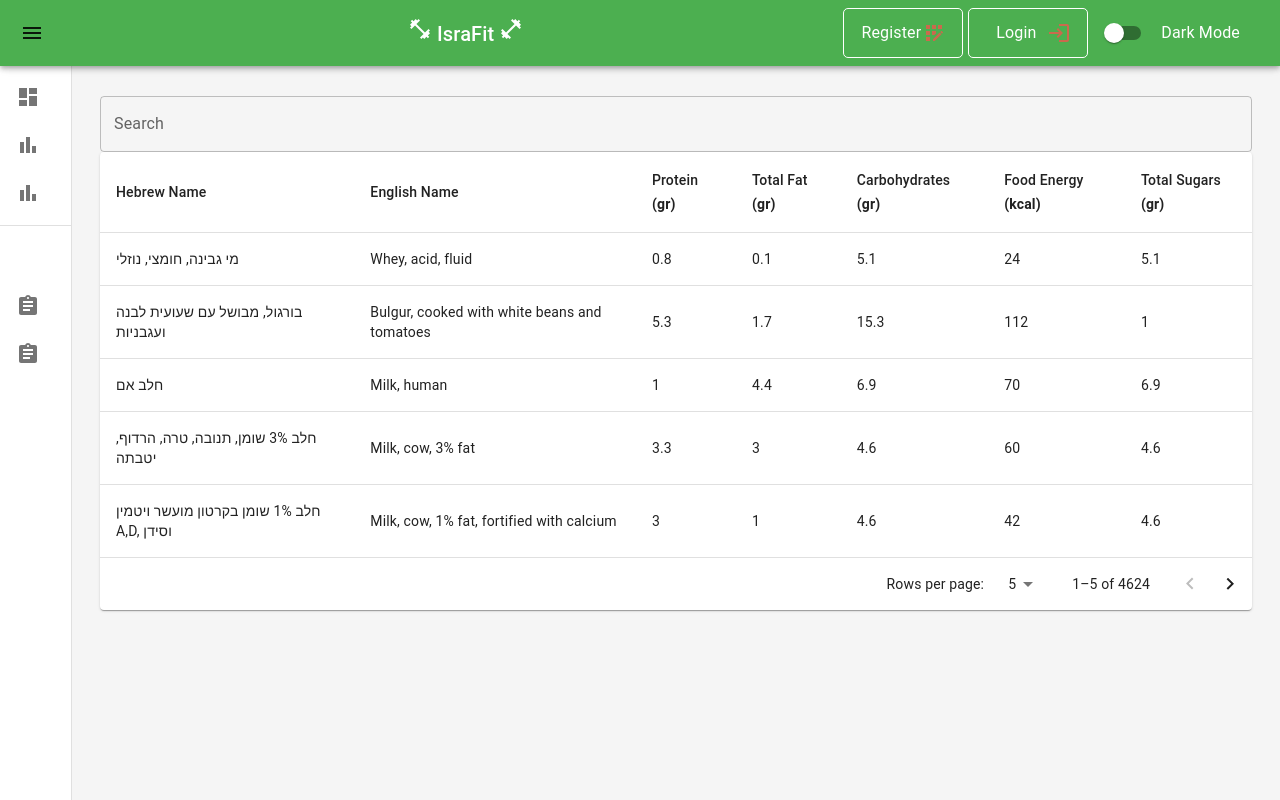
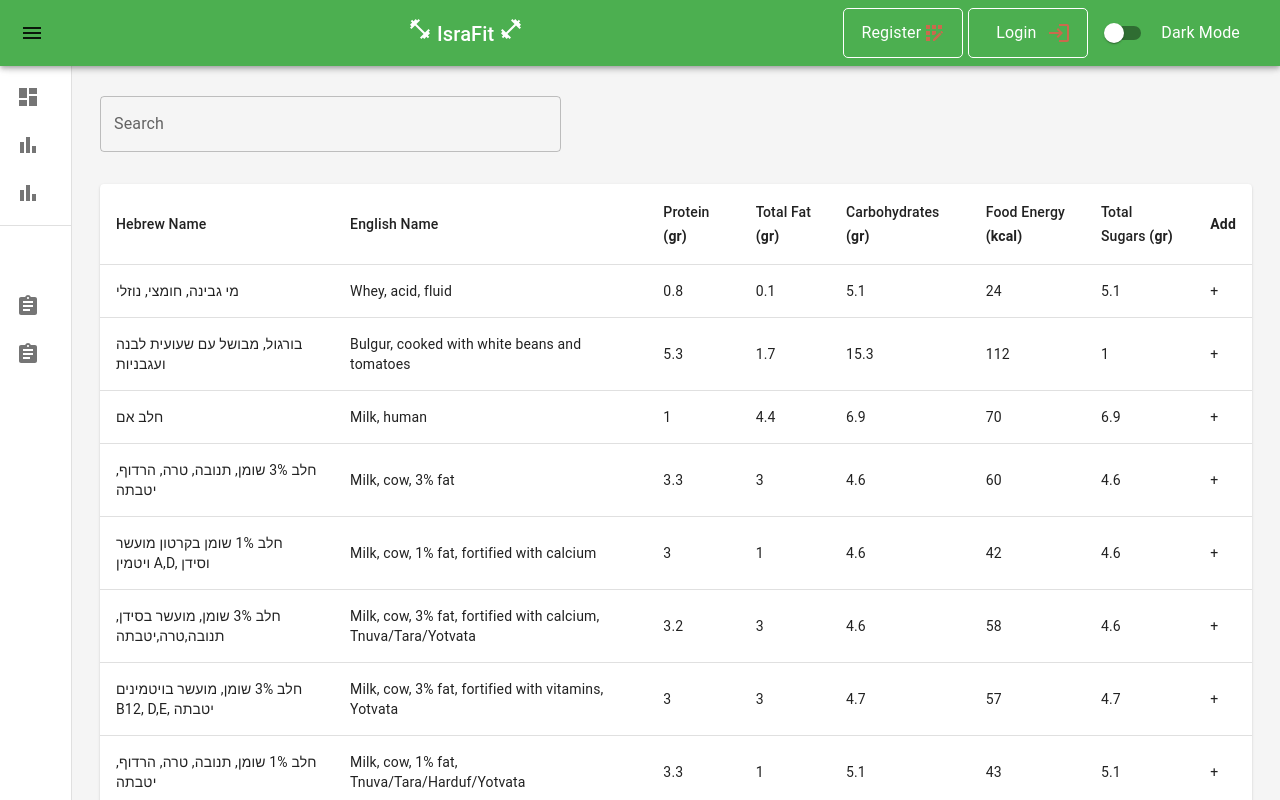
Before and after one commit to eodinzov94/IsraFit, a React (Vite) app in the folder frontend/: page /food-table in a window 1280 px wide. Built offline with nearby package versions, Linux system fonts and the light colour scheme.

Commit message:
Adjusted styles and search function

```diff
--- a/frontend/src/Pages/FoodTablePage.tsx
+++ b/frontend/src/Pages/FoodTablePage.tsx
@@ -1,4 +1,3 @@
-import React, { useState } from "react";
 import {
   Paper,
   Table,
@@ -9,12 +8,14 @@ import {
   TablePagination,
   TableRow,
   TextField,
+  Tooltip
 } from "@mui/material";
+import { useState } from "react";
 import data from "../constants/data.json";
 
 const FoodTablePage: React.FC = () => {
   const [page, setPage] = useState(0);
-  const [rowsPerPage, setRowsPerPage] = useState(5);
+  const [rowsPerPage, setRowsPerPage] = useState(10);
   const [searchTerm, setSearchTerm] = useState("");
   const handleChangePage = (
     _event: React.MouseEvent<HTMLButtonElement> | null,
@@ -36,10 +37,10 @@ const FoodTablePage: React.FC = () => {
   };
 
   const filteredData = data.filter((item) => {
-    const searchTermLower = searchTerm.toLowerCase();
-    return (
-      item.hebrew_name.toLowerCase().includes(searchTermLower) ||
-      item.english_name.toLowerCase().includes(searchTermLower)
+    const searchTerms = searchTerm.toLowerCase().split(' ');
+    return searchTerms.every(term =>
+      item.hebrew_name.toLowerCase().includes(term) ||
+      item.english_name.toLowerCase().includes(term)
     );
   });
 
@@ -47,20 +48,50 @@ const FoodTablePage: React.FC = () => {
     page * rowsPerPage,
     page * rowsPerPage + rowsPerPage
   );
-
   return (
     <div>
+      <Tooltip title="per 100gr/100ml" arrow>
       <TextField
         label="Search"
         variant="outlined"
         value={searchTerm}
         onChange={handleSearchChange}
-        fullWidth
+        sx={{
+          mb: 4,
+          width:{sm:'100%', md:'40%',xs:'100%'},
+        }}
       />
+      </Tooltip>
       <TableContainer component={Paper}>
-        <Table>
+        <Table sx={{
+          '@media screen and (max-width: 800px)': {
+            '& thead': {
+              display: 'none',
+            },
+            '& tr': {
+              borderBottom: '3px solid #ddd',
+              display: 'block',
+              marginBottom: '.625em',
+            },
+            '& td': {
+              borderBottom: '1px solid #ddd',
+              display: 'block',
+              fontSize: '.8em',
+              textAlign: 'right',
+              '&::before': {
+                content: 'attr(data-label)',
+                float: 'left',
+                fontWeight: 'bold',
+              },
+              '&:last-child': {
+                borderBottom: 0,
+              },
+            },
+          }
+        }}
+        >
           <TableHead>
-            <TableRow>
+            <TableRow >
               <TableCell>Hebrew Name</TableCell>
               <TableCell>English Name</TableCell>
               <TableCell>Protein <b>(gr)</b></TableCell>
@@ -68,24 +99,26 @@ const FoodTablePage: React.FC = () => {
               <TableCell>Carbohydrates <b>(gr)</b></TableCell>
               <TableCell>Food Energy <b>(kcal)</b></TableCell>
               <TableCell>Total Sugars <b>(gr)</b></TableCell>
+              <TableCell><b>Add</b></TableCell>
             </TableRow>
           </TableHead>
           <TableBody>
             {slicedData.map((item) => (
-              <TableRow key={item.Code}>
-                <TableCell>{item.hebrew_name}</TableCell>
-                <TableCell>{item.english_name}</TableCell>
-                <TableCell>{item.protein}</TableCell>
-                <TableCell>{item.total_fat}</TableCell>
-                <TableCell>{item.carbohydrates}</TableCell>
-                <TableCell>{item.food_energy}</TableCell>
-                <TableCell>{item.total_sugars}</TableCell>
+              <TableRow key={item.Code} >
+                <TableCell data-label="Hebrew Name">{item.hebrew_name}</TableCell>
+                <TableCell data-label="English Name">{item.english_name}</TableCell>
+                <TableCell data-label="Protein (gr)" >{item.protein}</TableCell>
+                <TableCell data-label="Total Fat (gr)"> {item.total_fat}</TableCell>
+                <TableCell data-label="Carbohydrates (gr)">{item.carbohydrates}</TableCell>
+                <TableCell data-label="Food Energy (kcal)">{item.food_energy}</TableCell>
+                <TableCell data-label="Total Sugars (gr)">{item.total_sugars}</TableCell>
+                <TableCell>+</TableCell>
               </TableRow>
             ))}
           </TableBody>
         </Table>
         <TablePagination
-          rowsPerPageOptions={[5, 10, 25, 50]}
+          rowsPerPageOptions={[5]}
           component="div"
           count={filteredData.length}
           rowsPerPage={rowsPerPage}
```
